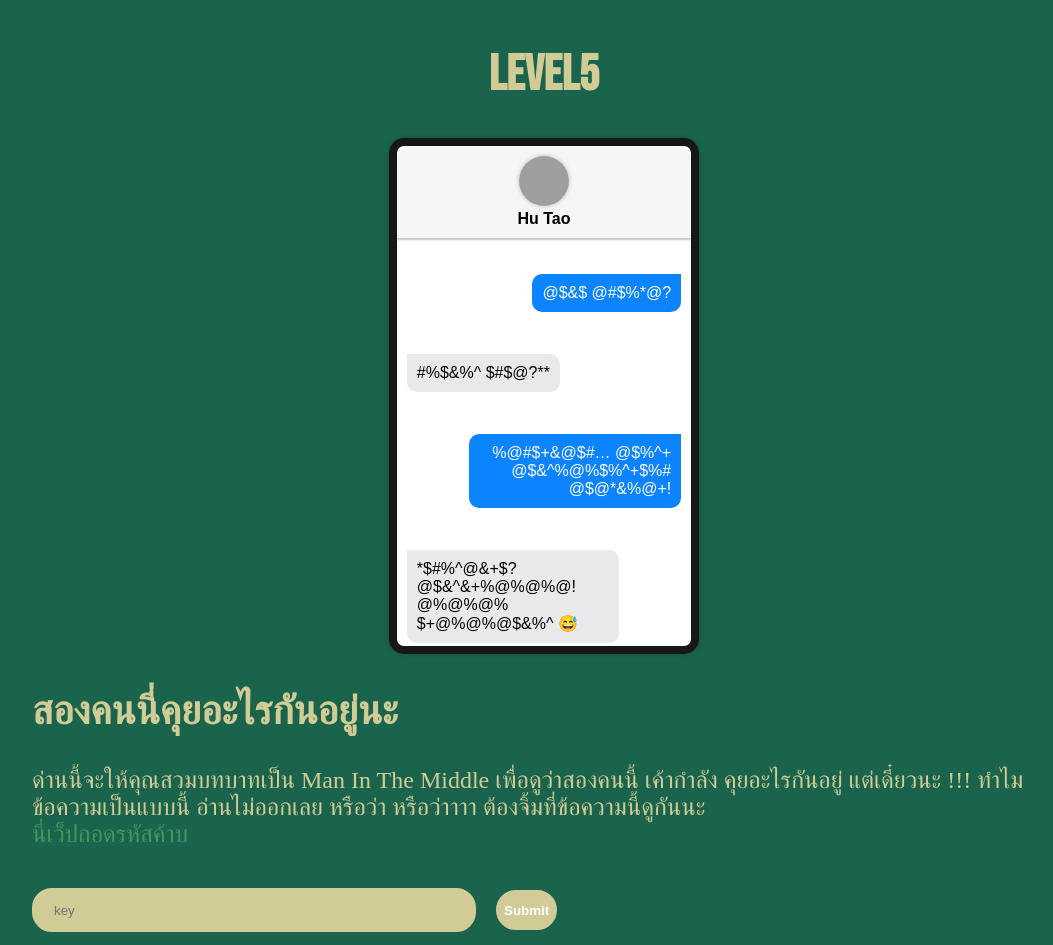
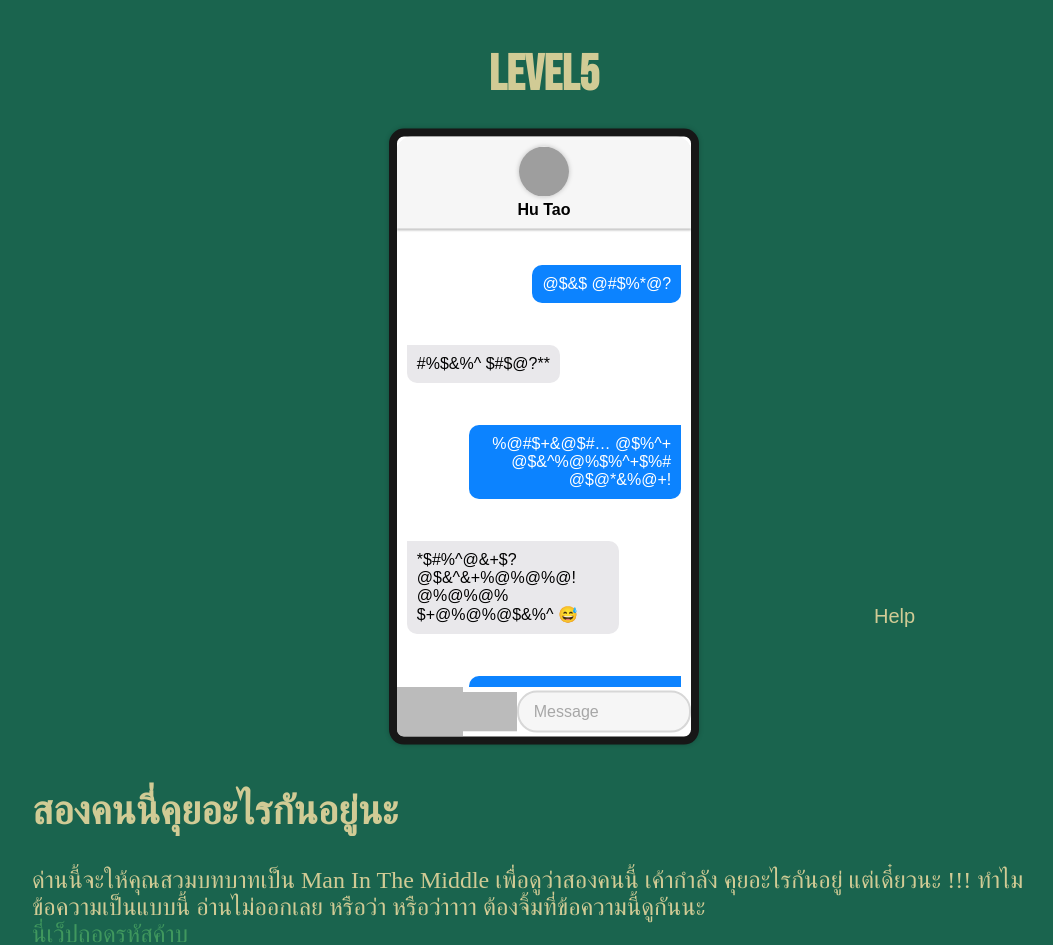
Before and after one commit to wanchaick19/CTF-2567, a React (Vite) app in the folder frontend/: page / in a window 1280 px wide. Shown: the part 1280-2225 px from the top of the page, without its empty margins (96-1149 px from the left). Built offline with nearby package versions, Linux system fonts and the light colour scheme; no server answers; grey boxes are pictures that could not be loaded; a web font is replaced by a local one.

Commit message:
เพิ่มคำใบให้เยอะยิ่งขึ้น

```diff
--- a/frontend/src/components/Level5.tsx
+++ b/frontend/src/components/Level5.tsx
@@ -2,21 +2,36 @@ import React, { useEffect, useState } from 'react';
 import { message } from "antd";
 import './por.css';
 import { CheckLevel5, GetKeyLevel5 } from '../services/https';
+import Pic from '../assets/Help.png';
 
 const Level5: React.FC = () => {
     //Hide message
     const [Massage, setMessage] = useState(false);
+
     //GetKeyLevel5
     useEffect(() => {
         GetKeyLevel5();
     }, []);
     const ClickHutaoToGetthekey = async () => {
-        message.success("ตึก F12 แต่ไม่ใช่ตึก")
+        message.success("F12 ที่ไม่ใช่ตึก F12")
+        GetKeyLevel5();
+    };
+    const Hint1 = async () => {
+        message.success("รูปไวไฟหน้าตาเป็นยังไงน้า")
+        GetKeyLevel5();
+    };
+    const Hint2 = async () => {
+        message.success("เรากำลังจะแอบดูใครกันนะ")
+        GetKeyLevel5();
+    };
+    const Hint3 = async () => {
+        message.success("ถ้ามี private key ละก็")
         GetKeyLevel5();
     };
 
     const gettheFkey = async () => {
-        message.success("2c70e12b7a0646f92279f427c7b38e7334d8e5389cff167a1dc30e73f826b683")
+        success();
+        GetKeyLevel5();
     }
     const [FormLevel5, setFormLevel5] = useState({
         key: '',
@@ -46,8 +61,21 @@ const Level5: React.FC = () => {
 
         console.log("hello")
     }
+    //====================================================== message ==============================================
+    const [messageApi, contextHolder] = message.useMessage();
+    const success = () => {
+        messageApi
+            .open({
+            type: 'loading',
+            content: '😁รอแปป....',
+            duration: 2.5,
+            })
+            .then(() => message.info('กำลังหา Key ให้นะ ', 2.5))
+            .then(() => message.success('อะนี่! เอาไปใช้เลย : 2c70e12b7a0646f92279f427c7b38e7334d8e5389cff167a1dc30e73f826b683', 5));
+    };
     return (
         <>
+            {contextHolder}
             <div className='blackgroundLevel5'>
                 <h1 className='Level5'>LEVEL5</h1>
                 <div className='Phone'>
@@ -152,7 +180,17 @@ const Level5: React.FC = () => {
                             </>
                         }
                     </div>
+                    <div className='BottomPhone'>
+                        <img onClick={Hint1} height={50} src="https://static.vecteezy.com/system/resources/previews/005/988/950/non_2x/photo-camera-icon-free-vector.jpg" alt="" />
+                        <img onClick={Hint2} height={40} src="https://icons.iconarchive.com/icons/praveen/minimal-outline/512/gallery-icon.png" alt="" />
+                        <div onClick={Hint3} className='Messagebar'>Message</div>
+                    </div>
                 </div>
+                <div className='help'>
+                    <img src={Pic}  onClick={gettheFkey} />
+                    <div className='Sos'>Help</div>
+                </div>
+
                 <div style={{ margin: '0 10%' }}>
                     <h2 style={{ color: 'var(--P1)', fontSize: '40px' }} onClick={gettheFkey} >สองคนนี่คุยอะไรกันอยู่นะ</h2>
                     <a href='https://youtu.be/dQw4w9WgXcQ?si=BCURQaHpP4sGTane' style={{ color: 'var(--P1)', textDecoration: 'none', fontSize: '24px' }} >ด่านนี้จะให้คุณสวมบทบาทเป็น Man In The Middle เพื่อดูว่าสองคนนี้ เค้ากำลัง คุยอะไรกันอยู่ แต่เดี๋ยวนะ !!! ทำไมข้อความเป็นแบบนี้ อ่านไม่ออกเลย หรือว่า หรือว่าาาา ต้องจิ้มที่ข้อความนี้ดูกันนะ</a>
--- a/frontend/src/components/por.css
+++ b/frontend/src/components/por.css
@@ -28,7 +28,7 @@ body{
 }
 .Phone {
     width: 23%;
-    height: 500px;
+    height: 600px;
     background-color: #fff;
     box-shadow: 0 0 5px #0000003a;
     border-radius: 15px;
@@ -38,6 +38,10 @@ body{
     display: flex;
     flex-direction: column;
     border: 8px solid #171717;
+    animation: Phone 5s ease-in-out infinite;
+}
+@keyframes Phone {
+    50%{transform: translateY(-5%);}
 }
 .PhoneHead {
     background-color: #F6F6F6;
@@ -53,6 +57,7 @@ body{
     margin: 0 auto;
     border-radius: 50%;
     box-shadow: 0 0 5px #0000003a;
+    cursor: not-allowed;
 }
 .PhoneHead p {
     margin: 0;
@@ -89,6 +94,24 @@ body{
     border-radius: 0 10px 10px 10px;
     word-wrap: break-word;
 }
+.BottomPhone{
+    height: 50px;
+    width: 100%;
+    display: flex;
+    align-items: center;
+}
+.Messagebar{
+    background-color: #F6F6F6;
+    padding: 10px 15px;
+    width: 60%;
+    border-radius: 20px;
+    color: #a7a7a7;
+    border: 2px solid #d7d7d7;
+}
+.BottomPhone img{
+    opacity: 0.7;
+}
+
 .inputLevel5{
     height: 40px;
     width: 400px;
@@ -116,3 +139,32 @@ body{
     background-color: var(--G1);
     box-shadow: 0 0 10px var(--P1);
 }
+
+
+.help{
+    position: absolute;
+    right: 10px;
+    transform: translate(0 , -110%);
+    transition: 0.8s ease-in-out;
+}
+.help:hover img{
+    opacity: 1;
+    width: 500px;
+    transition: 0.8s ease-in-out;
+}
+.help img{
+    opacity: 0;
+    width: 300px;
+}
+
+.Sos{
+    font-size: 20px;
+    font-family: Arial, Helvetica, sans-serif;
+    color: var(--P1);
+    cursor: pointer;
+    transform: translate(0px , -100px);
+    transition: 0.6s ease-in-out;
+}
+.Sos:hover {
+    text-shadow: 0 0 10px var(--P1);
+}
```
Also changed, not shown: frontend/src/assets/Help.png (added), frontend/src/assets/Jean.png (added).
